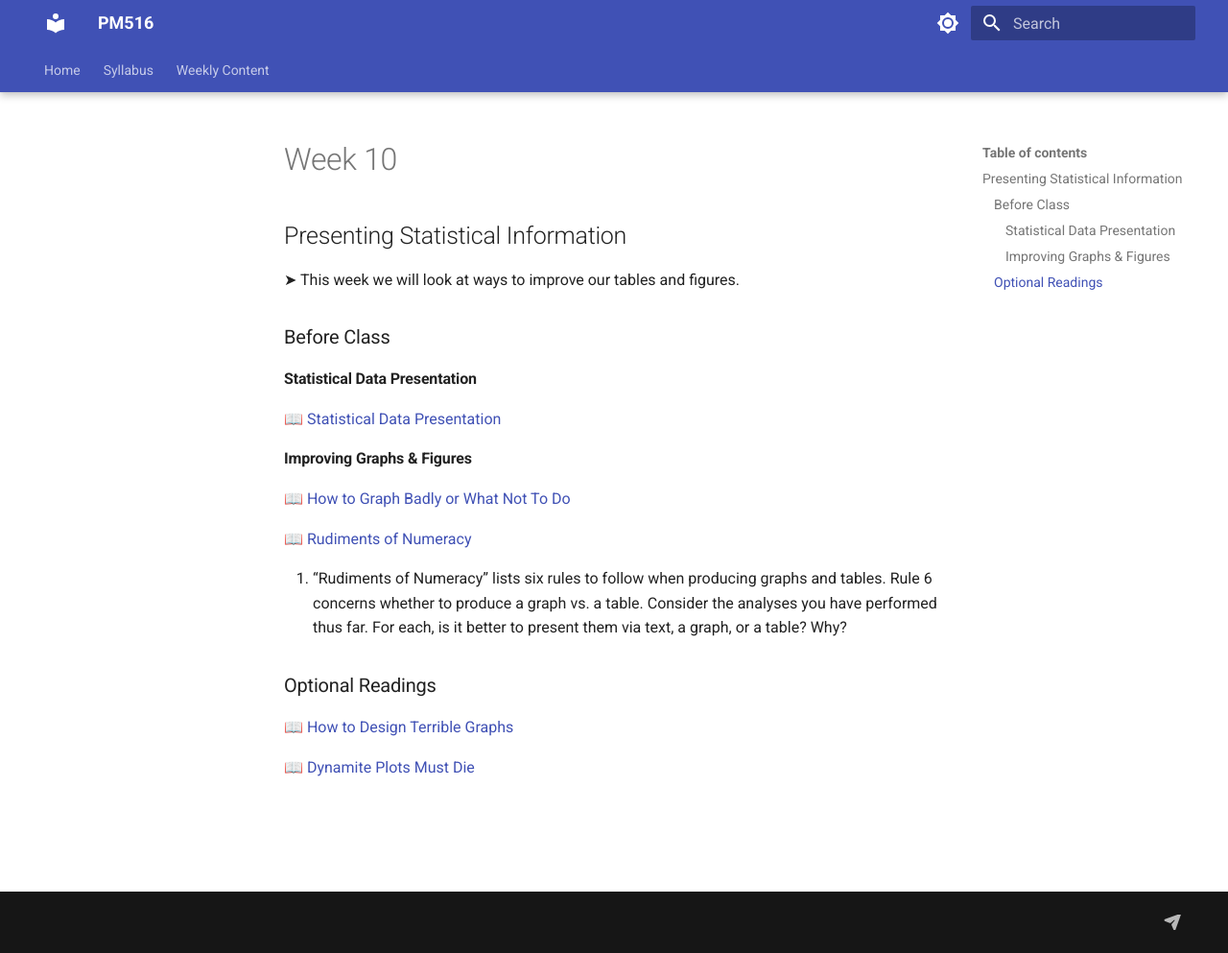
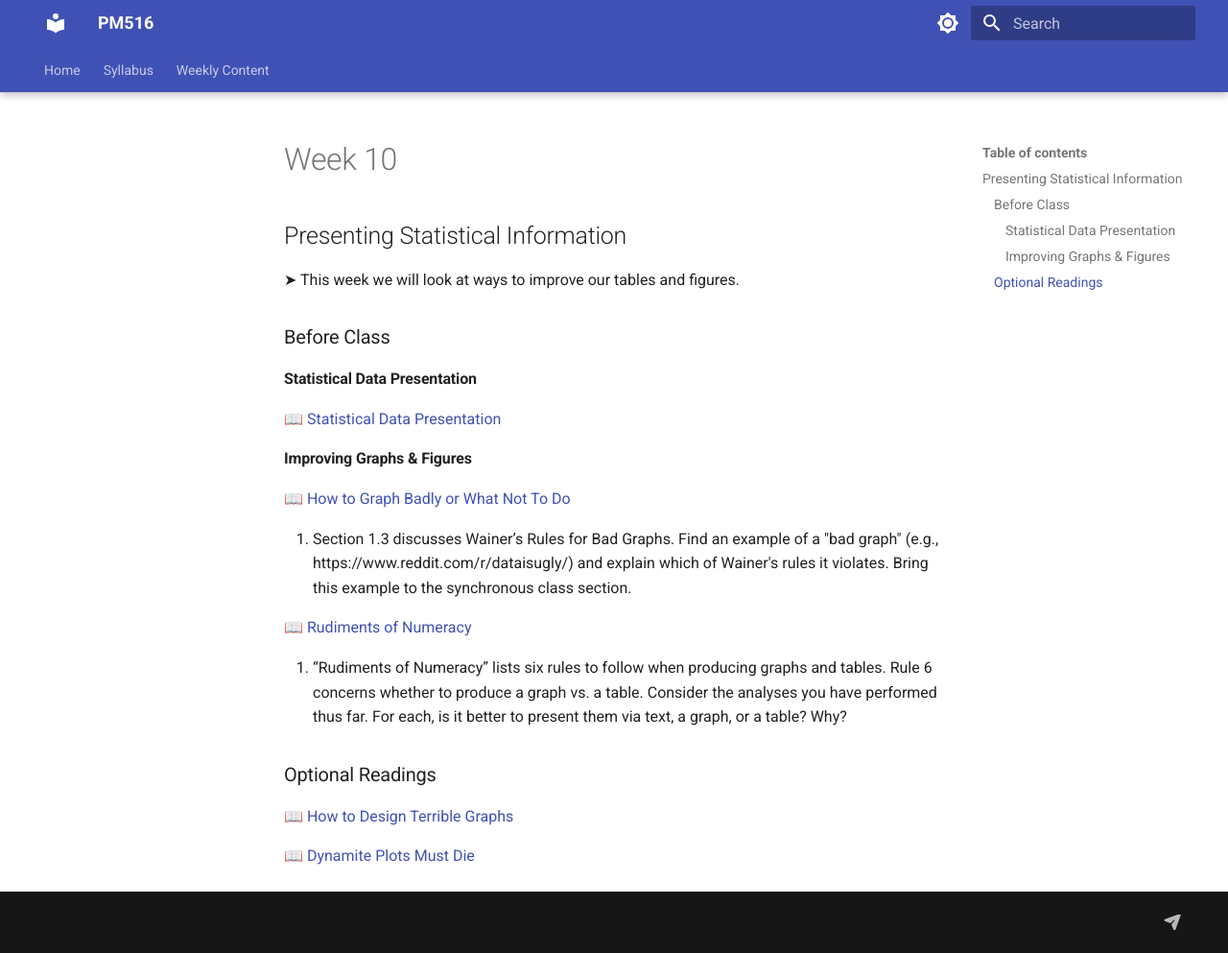
Before and after one commit to USCbiostats/PM516, an MkDocs documentation site: the page built from docs/week10.md, in a window 1280 px wide and 993 px high. Shown: the whole window at 96% size. Built offline with MkDocs 1.6.1 and Material for MkDocs 9.7.7, drawn with Linux system fonts in a browser that asks for light colours; comment, search, counter and statistics services are not loaded.

Commit message:
Update week10.md

```diff
--- a/docs/week10.md
+++ b/docs/week10.md
@@ -14,10 +14,12 @@
 
 📖 [How to Graph Badly or What Not To Do](http://www-personal.umich.edu/~jpboyd/sciviz_1_graphbadly.pdf)
 
+1. Section 1.3 discusses Wainer’s Rules for Bad Graphs. Find an example of a "bad graph" (e.g., https://www.reddit.com/r/dataisugly/) and explain which of Wainer's rules it violates. Bring this example to the synchronous class section.
+
 
 📖 [Rudiments of Numeracy](https://www.jstor.org/stable/2344922)
 
-2. “Rudiments of Numeracy” lists six rules to follow when producing graphs and tables. Rule 6 concerns whether to produce a graph vs. a table. Consider the analyses you have performed thus far. For each, is it better to present them via text, a graph, or a table? Why?
+1. “Rudiments of Numeracy” lists six rules to follow when producing graphs and tables. Rule 6 concerns whether to produce a graph vs. a table. Consider the analyses you have performed thus far. For each, is it better to present them via text, a graph, or a table? Why?
 
 ### Optional Readings
 
```
